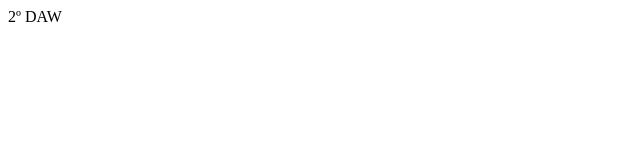
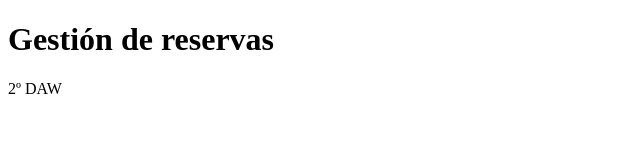
Before and after one commit to ssimofatine/Practica-2-Dos-personas-una-aplicacion, a plain HTML site: page index.html in a window 1280 px wide. Shown: the whole page, without its empty margins (0-640 px from the left). Drawn offline with Linux system fonts and the light colour scheme.

Commit message:
feat: título alternativo

```diff
--- a/index.html
+++ b/index.html
@@ -6,8 +6,9 @@
     <title>Práctica 2 </title>
 </head>
 <body>
+    <h1>Gestión de reservas</h1>
 
 
-<footer>2º DAW</footer>
+    <footer>2º DAW</footer>
 </body>
 </html>
```
